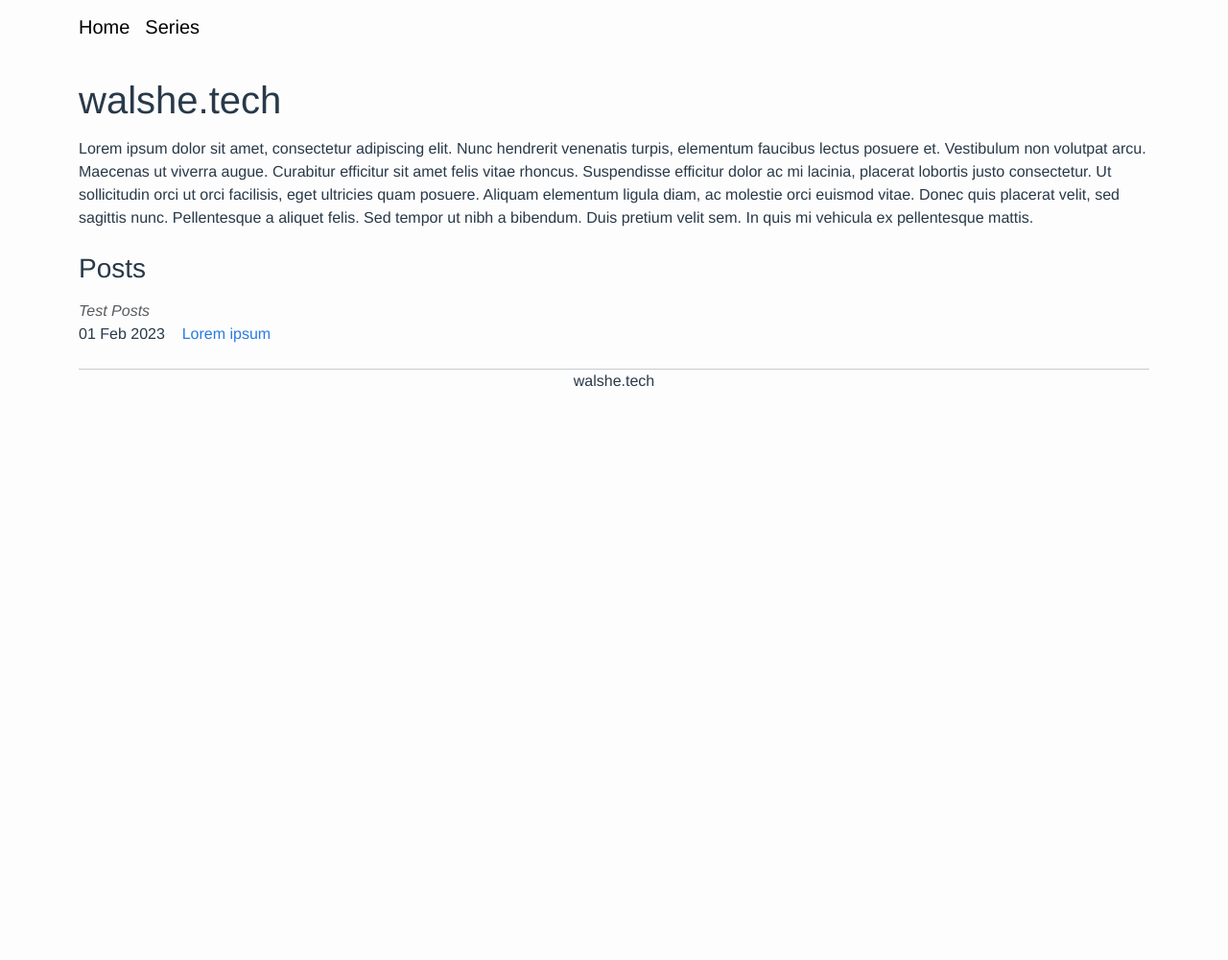
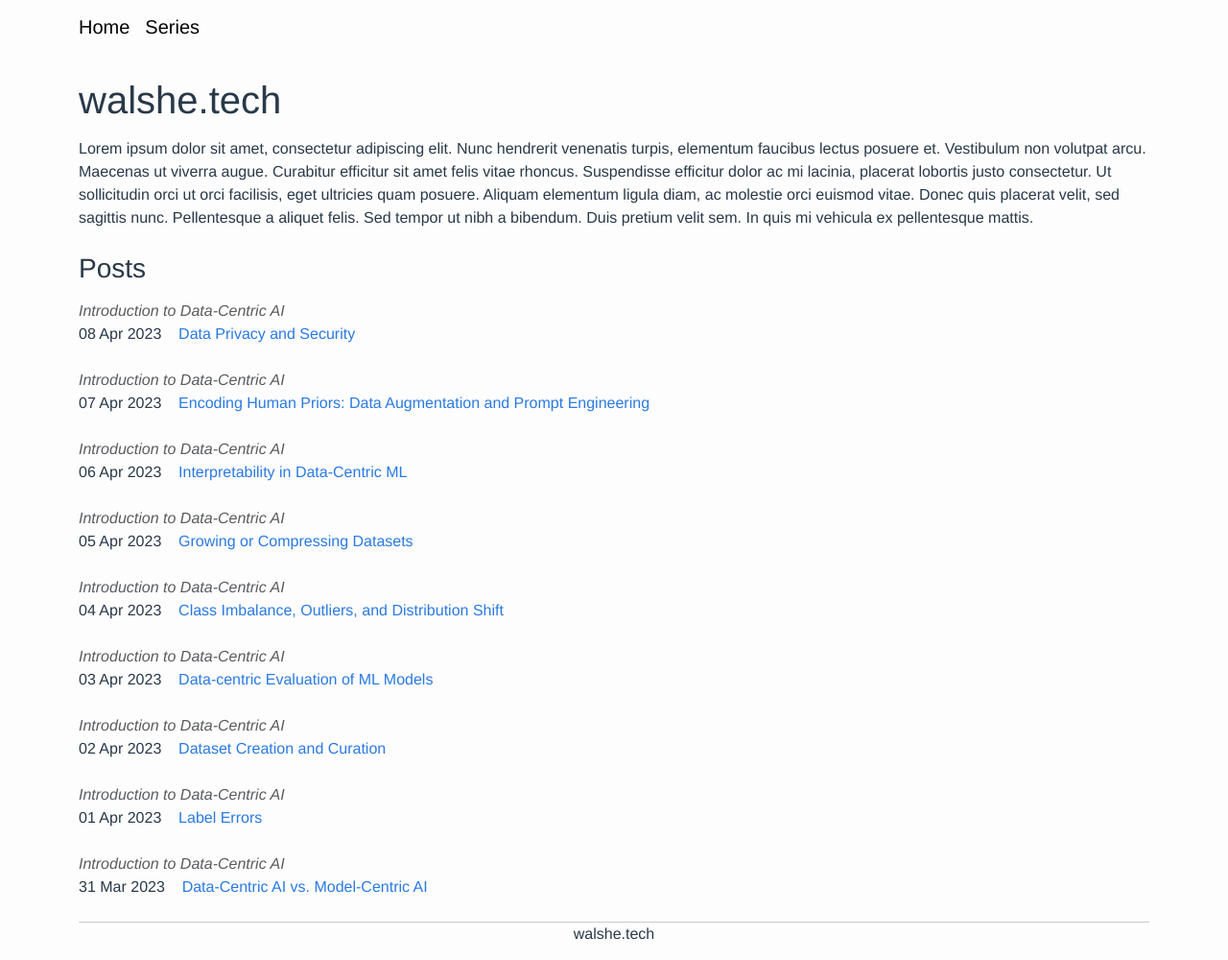
Before and after one commit to t-walshe/t-walshe.github.io, a Jekyll site: the page built from index.html, in a window 1280 px wide. Shown: the whole page at 96% size. Built offline with Jekyll 4.4.1, drawn with Linux system fonts in a browser that asks for light colours; before the commit the page ends 900 px from its top, so only the background shows below that.

Commit message:
Templates for DCAI series

```diff
--- /dev/null
+++ b/_posts/2023-04-08-class-imbalance-outliers-and-distribution-shift.md
@@ -0,0 +1,12 @@
+---
+layout: post
+title:  "Class Imbalance, Outliers, and Distribution Shift"
+short_title: "Imbalance, Outliers, and Shift"
+series: "Introduction to Data-Centric AI"
+date:   2023-04-04
+format_equations: false
+include_bokeh: false
+visible: true
+---
+
+A
--- /dev/null
+++ b/_posts/2023-04-08-data-centric-evaluation-of-ml-models.md
@@ -0,0 +1,12 @@
+---
+layout: post
+title:  "Data-centric Evaluation of ML Models"
+short_title: "Evaluation"
+series: "Introduction to Data-Centric AI"
+date:   2023-04-03
+format_equations: false
+include_bokeh: false
+visible: true
+---
+
+A
--- /dev/null
+++ b/_posts/2023-04-08-data-centric-versus-model-centric-ai.md
@@ -0,0 +1,12 @@
+---
+layout: post
+title:  "Data-Centric AI vs. Model-Centric AI"
+short_title: "Data vs. Models"
+series: "Introduction to Data-Centric AI"
+date:   2023-03-31
+format_equations: false
+include_bokeh: false
+visible: true
+---
+
+A
--- /dev/null
+++ b/_posts/2023-04-08-data-privacy-and-security.md
@@ -0,0 +1,12 @@
+---
+layout: post
+title:  "Data Privacy and Security"
+short_title: "Privacy and Security"
+series: "Introduction to Data-Centric AI"
+date:   2023-04-08
+format_equations: false
+include_bokeh: false
+visible: true
+---
+
+A
--- /dev/null
+++ b/_posts/2023-04-08-dataset-creation-and-curation.md
@@ -0,0 +1,12 @@
+---
+layout: post
+title:  "Dataset Creation and Curation"
+short_title: "Datasets"
+series: "Introduction to Data-Centric AI"
+date:   2023-04-02
+format_equations: false
+include_bokeh: false
+visible: true
+---
+
+A
--- /dev/null
+++ b/_posts/2023-04-08-encoding-human-priors.md
@@ -0,0 +1,12 @@
+---
+layout: post
+title:  "Encoding Human Priors: Data Augmentation and Prompt Engineering"
+short_title: "Data Augmentation"
+series: "Introduction to Data-Centric AI"
+date:   2023-04-07
+format_equations: false
+include_bokeh: false
+visible: true
+---
+
+A
--- /dev/null
+++ b/_posts/2023-04-08-growing-or-compressing-datasets.md
@@ -0,0 +1,12 @@
+---
+layout: post
+title:  "Growing or Compressing Datasets"
+short_title: "Datasets"
+series: "Introduction to Data-Centric AI"
+date:   2023-04-05
+format_equations: false
+include_bokeh: false
+visible: true
+---
+
+A
--- /dev/null
+++ b/_posts/2023-04-08-interpretability-in-data-centric-ml.md
@@ -0,0 +1,12 @@
+---
+layout: post
+title:  "Interpretability in Data-Centric ML"
+short_title: "Interpretable AI"
+series: "Introduction to Data-Centric AI"
+date:   2023-04-06
+format_equations: false
+include_bokeh: false
+visible: true
+---
+
+A
--- /dev/null
+++ b/_posts/2023-04-08-label-errors.md
@@ -0,0 +1,12 @@
+---
+layout: post
+title:  "Label Errors"
+short_title: "Label Errors"
+series: "Introduction to Data-Centric AI"
+date:   2023-04-01
+format_equations: false
+include_bokeh: false
+visible: true
+---
+
+A
--- a/series.html
+++ b/series.html
@@ -11,7 +11,7 @@ short_title: Series
         </header>
 
         {% for series in site.series %}
-
+            {% if series.visible %}
                 <div>
                     <div class="post-meta text-muted"><em>{{ series.topic}}</em></div>
                     <a href="{{ series.url }}">{{ series.name }}</a> &nbsp&nbsp
@@ -19,7 +19,7 @@ short_title: Series
                     <br/>
                     <br/>
                 </div>
-
+            {% endif %}
         {% endfor %}
     </div>
 </div>
```
Also changed, not shown: _posts/2023-02-05-lorem-ipsum.md (+1 -1 lines), _series/A Tour of C++.md (+1 -0 lines), _series/Introduction to Data-Centric AI.md (added, +12 -0 lines), _series/The Elements of Statistical Learning.md (+1 -0 lines), _series/programming.md (+1 -0 lines), _series/test.md (+3 -0 lines). Lines whose indentation alone changed are shown as unchanged.
